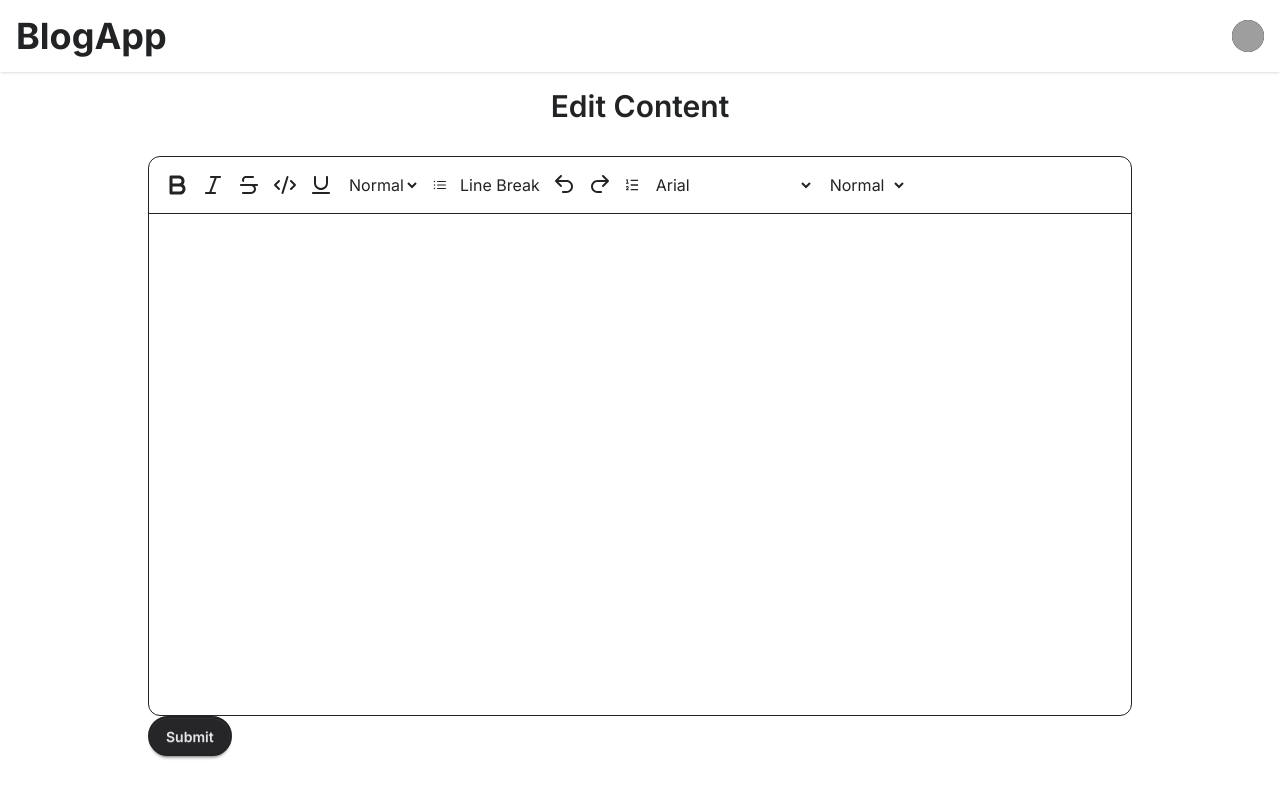
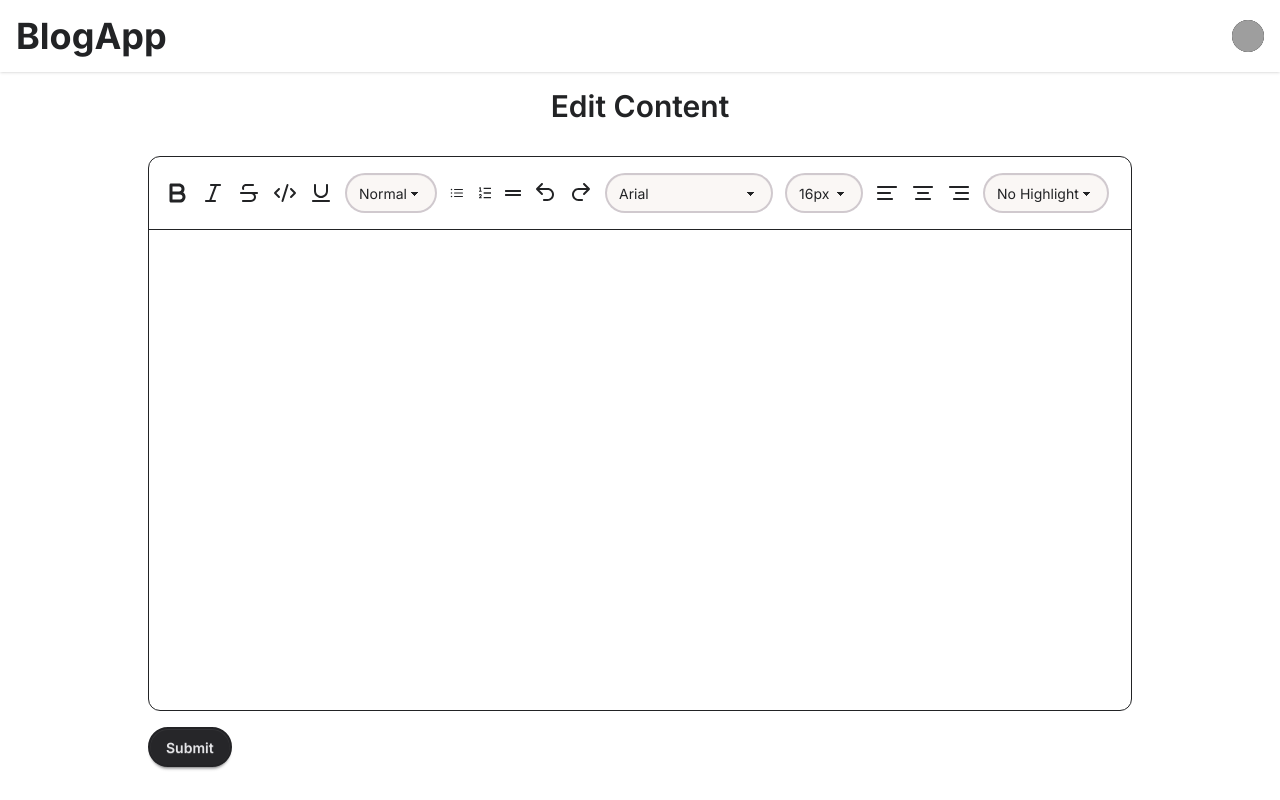
Before and after one commit to Sayanchowdhury123/blog-web-app, a React (Vite) app in the folder frontend/: page /edit-content/1 in a window 1280 px wide. Built offline with nearby package versions, Linux system fonts and the light colour scheme; sample sign-in values are in the browser's storage; grey boxes are pictures that could not be loaded; a small style sheet from the web is missing.

Commit message:
some changes

```diff
--- a/frontend/src/components/Card.jsx
+++ b/frontend/src/components/Card.jsx
@@ -9,6 +9,7 @@ import toast from "react-hot-toast"
 import { FcApprove } from "react-icons/fc";
 import { FcDisapprove } from "react-icons/fc";
 import { MdEdit } from "react-icons/md";
+import { MdOutlinePreview } from "react-icons/md";
 
 export default function Card() {
     const { fetchall, blogs, approveblog, bid, setbid ,bloginfo} = useEditorstore();
@@ -97,9 +98,9 @@ export default function Card() {
                             <div className="card-actions justify-end">
                                 <button className="btn btn-sm btn-secondary"  onClick={() => navigate(`/blog/${b._id}`, {
                                 state: { blogid: b._id }
-                            })}>Review Content</button>
+                            })}><MdOutlinePreview/>Review Content</button>
                                 <button className="btn btn-sm " onClick={() => navigate(`/edit-content/${b._id}`, {
-                                    state: { t: b }
+                                    state: { t: b , editor: "editcontent" }
                                 })}><MdEdit/>Edit Content</button>
 
                                 {b?.approval ? (
--- a/frontend/src/components/Customeditor.jsx
+++ b/frontend/src/components/Customeditor.jsx
@@ -27,6 +27,12 @@ import { StrikeIcon } from "./tiptap-icons/strike-icon";
 import { Code2Icon } from "./tiptap-icons/code2-icon";
 import { UnderlineIcon } from "./tiptap-icons/underline-icon";
 import { RiListOrdered2 } from "react-icons/ri";
+import TextAlign from "@tiptap/extension-text-align";
+import { AlignLeftIcon } from "./tiptap-icons/align-left-icon";
+import { AlignCenterIcon } from "./tiptap-icons/align-center-icon";
+import { AlignRightIcon } from "./tiptap-icons/align-right-icon";
+import Highlight from "@tiptap/extension-highlight";
+
 
 
 export default function Customeditor({ intialContent = "", onContentChange }) {
@@ -39,7 +45,13 @@ export default function Customeditor({ intialContent = "", onContentChange }) {
       StarterKit,
       TextStyle,
       FontFamily,
-      FontSize
+      FontSize,
+      TextAlign.configure({
+        types: ["heading", "paragraph"]
+      }),
+      Highlight.configure({
+        multicolor: true
+      })
 
     ],
     content: intialContent,
@@ -62,60 +74,66 @@ export default function Customeditor({ intialContent = "", onContentChange }) {
   function Toolbar1() {
     if (!editor) return null;
     return (
-      <div className="flex gap-3 p-4">
+      <div className="flex gap-3 p-4 items-center">
         <button type="button" onClick={() => {
           editor.chain().focus().toggleBold().run()
-        }}  >
-          <BoldIcon  className={editor.isActive("bold") ? "text-blue-500" : ""} />
+        }} className="tooltip" data-tip="Bold"  >
+          <BoldIcon className={editor.isActive("bold") ? "text-blue-500" : ""} />
         </button>
 
         <button type="button" onClick={() => {
           editor.chain().focus().toggleItalic().run()
 
-        }} >
-          <ItalicIcon  className={editor.isActive("italic") ? "text-blue-500" : ""} />
+        }} className="tooltip" data-tip="Italic"  >
+          <ItalicIcon className={editor.isActive("italic") ? "text-blue-500" : ""} />
         </button>
 
         <button type="button" onClick={() => {
           editor.chain().focus().toggleStrike().run()
 
-        }} >
-          < StrikeIcon  className={editor.isActive("strike") ? "text-blue-500" : ""} />
+        }} className="tooltip" data-tip="Strike" >
+          < StrikeIcon className={editor.isActive("strike") ? "text-blue-500" : ""} />
         </button>
 
 
         <button type="button" onClick={() => {
           editor.chain().focus().toggleCode().run()
 
-        }} >
-          < Code2Icon  className={editor.isActive("code") ? "text-blue-500" : ""} />
+        }} className="tooltip" data-tip="Code"  >
+          < Code2Icon className={editor.isActive("code") ? "text-blue-500" : ""} />
         </button>
 
         <button type="button" onClick={() => {
           editor.chain().focus().toggleUnderline().run()
 
-        }} >
-          < UnderlineIcon  className={editor.isActive("underline") ? "text-blue-500" : ""}/>
+        }} className="tooltip" data-tip="Underline"  >
+          < UnderlineIcon className={editor.isActive("underline") ? "text-blue-500" : ""} />
         </button>
 
-
-        <select name="" id=""  onChange={(e) => {
+        <div className="tooltip" data-tip="Heading">
+          <select name="" id="" onChange={(e) => {
             const level = Number(e.target.value)
-          if(level === 0){
+            if (level === 0) {
               editor.chain().focus().setParagraph().run()
-          }else{
+            } else {
               editor.chain().focus().toggleHeading({ level: level }).run()
             }
 
           }} value={
-          editor.isActive("heading",{
-            level:1 }) ? "1" :  editor.isActive("heading",{
-            level:2 }) ? "2" :  editor.isActive("heading",{
-            level:3 }) ? "3":  editor.isActive("heading",{
-            level:4 }) ? "4" :  editor.isActive("heading",{
-            level:5 }) ? "5" :  editor.isActive("heading",{
-            level:6 }) ? "6" : "0"
-            }>
+            editor.isActive("heading", {
+              level: 1
+            }) ? "1" : editor.isActive("heading", {
+              level: 2
+            }) ? "2" : editor.isActive("heading", {
+              level: 3
+            }) ? "3" : editor.isActive("heading", {
+              level: 4
+            }) ? "4" : editor.isActive("heading", {
+              level: 5
+            }) ? "5" : editor.isActive("heading", {
+              level: 6
+            }) ? "6" : "0"
+          } className="select"  >
             <option value="0">Normal</option>
             <option value="1">H1</option>
             <option value="2">H2</option>
@@ -124,49 +142,101 @@ export default function Customeditor({ intialContent = "", onContentChange }) {
             <option value="5">H5</option>
             <option value="6">H6</option>
           </select>
+        </div>
 
 
 
-        <button type="button" onClick={() => editor.chain().focus().toggleBulletList().run()}>
+
+        <button type="button" onClick={() => editor.chain().focus().toggleBulletList().run()} className="tooltip " data-tip="Bullet List" >
           <HiListBullet className={editor.isActive("bulletList") ? "text-blue-500" : ""} />
         </button>
 
-        <button type="button" onClick={() => editor.chain().focus().setHardBreak().run()}>
-          Line Break
+        <button type="button" onClick={() => editor.chain().focus().toggleOrderedList().run()} className="tooltip " data-tip="Ordered List">
+          < RiListOrdered2 className={editor.isActive("orderedList") ? "text-blue-500" : ""} />
         </button>
 
-        <button type="button" onClick={() => editor.chain().focus().undo().run()}>
-          <Undo2Icon/>
+        <button type="button" onClick={() => editor.chain().focus().setHardBreak().run()} className="tooltip " data-tip="Line Break">
+          <FaGripLines />
         </button>
 
-        <button type="button" onClick={() => editor.chain().focus().redo().run()}>
-          <Redo2Icon/>
+        <button type="button" onClick={() => editor.chain().focus().undo().run()} className="tooltip " data-tip="Undo">
+          <Undo2Icon />
         </button>
 
-        <button type="button" onClick={() => editor.chain().focus().toggleOrderedList().run()}>
-        < RiListOrdered2  />
+        <button type="button" onClick={() => editor.chain().focus().redo().run()} className="tooltip " data-tip="Redo">
+          <Redo2Icon />
         </button>
 
+
+        <div className="tooltip" data-tip="Font Family">
           <select name="" id="" onChange={(e) => editor.chain().focus().setFontFamily(e.target.value).run()}
             value={editor.getAttributes("textStyle").fontFamily || "Arial"}
-        >
+            className="select"  >
             <option value="Arial">Arial</option>
             <option value="Times New Roman">Times New Roman</option>
             <option value="Comic Sans MS">Comic Sans MS</option>
             <option value="monospace">Monospace</option>
             <option value="Serif">Serif</option>
             <option value="cursive">Cursive</option>
+            <option value="Georiga">Georiga</option>
+            <option value="Tahoma">Tahoma</option>
+            <option value="Verdana">Verdana</option>
+            <option value="Impact">Impact</option>
+            <option value="Trebuchet MS">Trebuchet MS</option>
+            <option value="Courier New">Courier New</option>
+            <option value="Lucida Console">Lucida Console</option>
+            <option value="Garamond">Garamond</option>
+            <option value="Palatino Linotype">Palatino Linotype</option>
+            <option value="Brush Script MT">Brush Script MT</option>
           </select>
+        </div>
 
+         <div className="tooltip" data-tip="Font Size">
   <select name="" id="" onChange={(e) => editor.chain().focus().setFontSize(e.target.value).run()}
           value={editor.getAttributes("textStyle").fontSize || "16px"}
-        >
-          <option value="12px">small</option>
-          <option value="16px">Normal</option>
-          <option value="20px">Large</option>
-          <option value="24px">X-Large</option>
+          className="select" >
+          <option value="12px">12px</option>
+          <option value="16px">16px</option>
+          <option value="20px">20px</option>
+          <option value="24px">24px</option>
+             <option value="28px">28px</option>
+                <option value="32px">32px</option>
         </select>
+         </div>
 
+
+
+
+        <button type="button" onClick={() => editor.chain().focus().setTextAlign("left").run()} className="tooltip " data-tip="Align Left">
+          <AlignLeftIcon className={editor.isActive({textAlign: "left"}) ? "text-blue-500" : ""} />
+        </button>
+
+        <button type="button" onClick={() => editor.chain().focus().setTextAlign("center").run()} className="tooltip " data-tip="Align Center">
+          <AlignCenterIcon className={editor.isActive({textAlign: "center"}) ? "text-blue-500" : ""} />
+        </button>
+
+        <button type="button" onClick={() => editor.chain().focus().setTextAlign("right").run()} className="tooltip " data-tip="Align Right">
+          <AlignRightIcon className={editor.isActive({textAlign: "right"}) ? "text-blue-500" : ""} />
+        </button>
+
+
+ <div className="tooltip" data-tip="Highlight">
+          <select onChange={(e) => {
+          const color = e.target.value;
+          if (color === "none") {
+            editor.chain().focus().unsetHighlight().run()
+          } else {
+            editor.chain().focus().toggleHighlight({ color }).run()
+          }
+        }} value={editor.getAttributes("highlight").color || "none"} className="select ">
+          <option value="none">No Highlight</option>
+          <option value="#fff23f">Yellow</option>
+          <option value="#ffb7b7">Red</option>
+          <option value="#a0e7a0">Green</option>
+          <option value="#95e7ff">Blue</option>
+          <option value="fa6ff7">Pink</option>
+        </select>
+ </div>
 
 
 
@@ -177,12 +247,12 @@ export default function Customeditor({ intialContent = "", onContentChange }) {
   return (
 
     <EditorContext.Provider value={{ editor }}>
-      <div className="h-[70vh] border rounded-xl ">
+      <div className=" border rounded-xl  " style={{ scrollbarWidth: "none" }}>
         <div className="border-b ">
           <Toolbar1 />
         </div>
 
-      <EditorContent editor={editor} className="p-4" />
+        <EditorContent editor={editor} className="p-4 h-[60vh] overflow-y-hidden" />
 
       </div>
 
--- a/frontend/src/components/Loadin2.jsx
+++ b/frontend/src/components/Loadin2.jsx
@@ -5,7 +5,7 @@ const Loading2 = () => {
 
     return (
 
-        <motion.div className="inset-0 rounded-xl flex absolute z-100 items-center justify-center bg-black/80 "
+        <motion.div className="inset-0  rounded-xl flex absolute z-100 items-center justify-center bg-black/80 "
             initial={{ opacity: 0 }} animate={{ opacity: 1 }} exit={{ opacity: 0 }} transition={{ duration: 0.5 }}
         >
             <motion.div className="flex items-center justify-center gap-4"
--- a/frontend/src/pages/Editcontent.jsx
+++ b/frontend/src/pages/Editcontent.jsx
@@ -37,6 +37,7 @@ import api from '@/axios'
 import toast from 'react-hot-toast'
 
 
+
 const extensions = [
   BaseKit, Blockquote, Bold, CodeBlock, BulletList, Color, Clear, Code, Strike, Heading, Highlight,
   Link, FontFamily, FontSize, Italic, TextAlign, SubAndSuperScript, SlashCommand, TextUnderline, OrderedList, LineHeight
@@ -46,7 +47,7 @@ const extensions = [
 export default function Editcontent() {
   const { user } = useAuthstore()
   const location = useLocation()
-  const { t } = location.state || {};
+  const { t ,editor} = location.state || {};
   const [blogtext, setblogtext] = useState(t?.blogtext || "")
   const [l, setl] = useState(false)
   const navigate = useNavigate()
@@ -61,18 +62,18 @@ export default function Editcontent() {
     e.preventDefault()
     setl(true)
 
-    console.log(blogtext);
+
 
 
     try {
 
-    //  const res = await api.patch(`/blogs/${t._id}/edit-content`, { blogtext: blogtext }, {
-      //  headers: {
-       //   Authorization: `Bearer ${user.token}`,
-        //  "Content-Type": "multipart/form-data"
+      const res = await api.patch(`/blogs/${t._id}/edit-content`, { blogtext: blogtext }, {
+        headers: {
+          Authorization: `Bearer ${user.token}`,
+          "Content-Type": "multipart/form-data"
 
-       // }
-     // })
+        }
+      })
 
 
 
@@ -86,7 +87,12 @@ export default function Editcontent() {
           },
         })
 
-    //  navigate(`/yourblogs`)
+      if(editor){
+      navigate(`/editor-page`)
+      }else{
+        navigate(`/yourblogs`)
+      }
+
 
 
     } catch (error) {
@@ -105,13 +111,11 @@ export default function Editcontent() {
     }
   }
 
+  if(l) return <Loading2/>
+
   return (
     <div className="  relative ">
-      {
-        l && (
-          <Loading2 />
-        )
-      }
+
 
 
       <Sidebar />
@@ -134,7 +138,7 @@ export default function Editcontent() {
         <div className='flex justify-center items-center  p-4 '>
           <form onSubmit={handlesubmit} className="w-[984px] relative" >
             <Customeditor intialContent={blogtext} onContentChange={setblogtext} />
-            <button type='submit' className='btn btn-neutral'>Submit</button>
+            <button type='submit' className='btn btn-neutral mt-4'>Submit</button>
           </form>
 
         </div>
```
Lines whose indentation alone changed are shown as unchanged.
